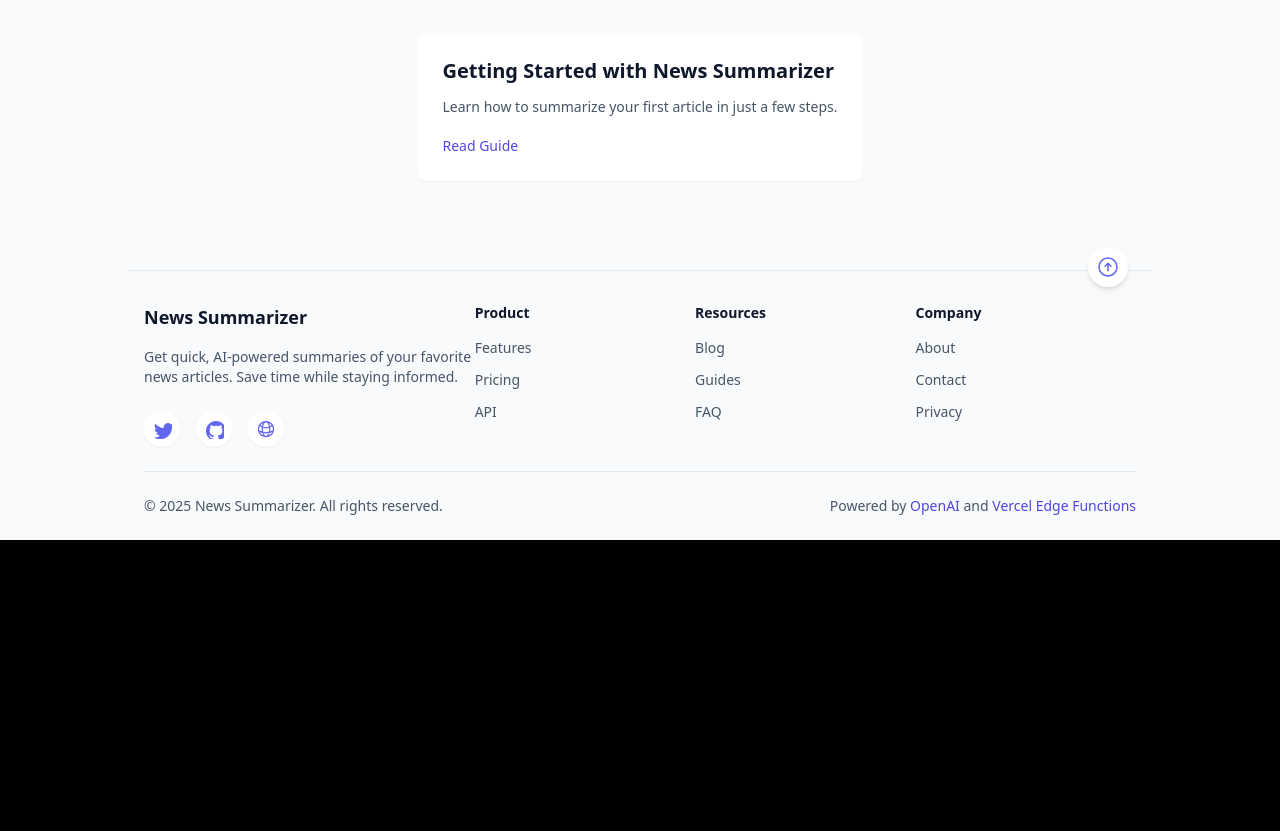
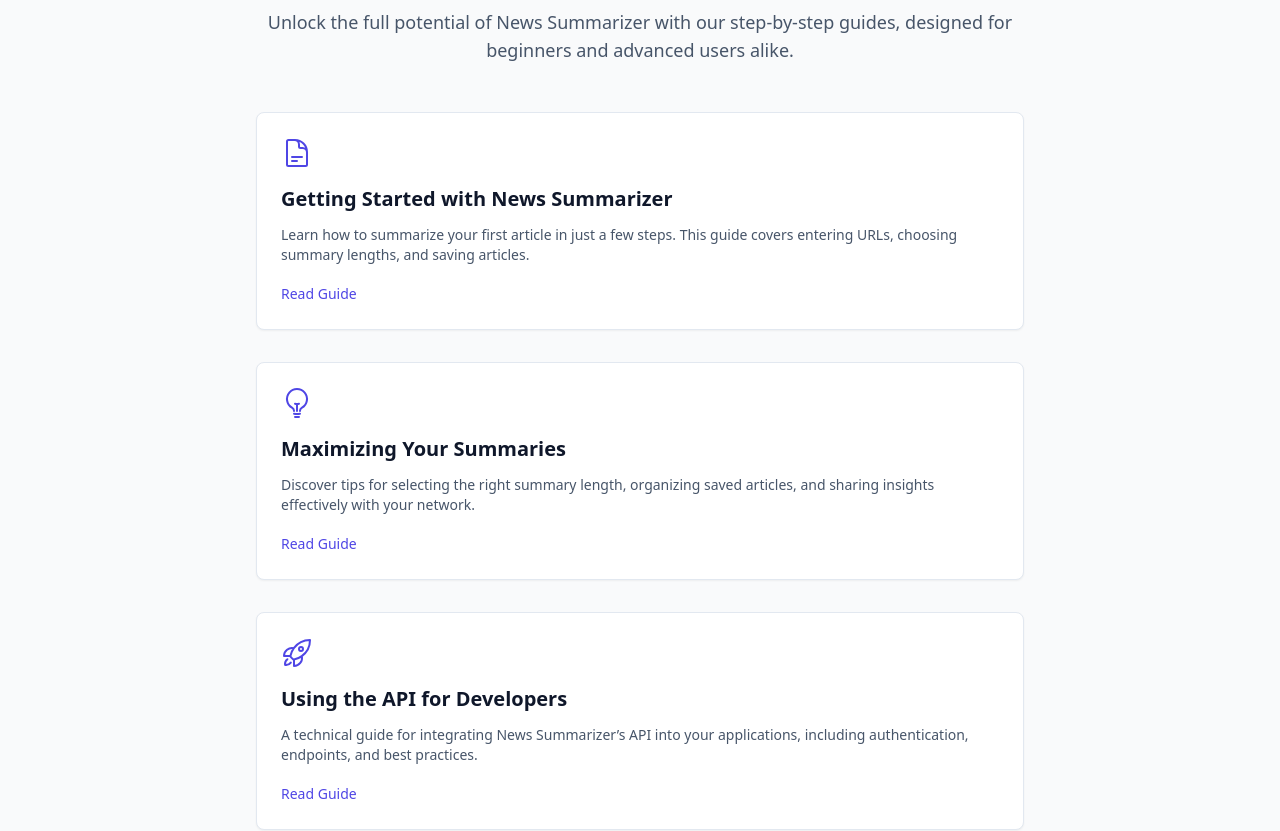
Before and after one commit to jjingofarouk/news-summary, a Next.js app: page /guides in a window 1280 px wide. Shown: the part 260-1091 px from the top of the page. Before the commit the page ends 800 px from the top, so only its background shows below. Built offline with nearby package versions, Linux system fonts and the light colour scheme.

Commit message:
Update guides.tsx

```diff
--- a/pages/guides.tsx
+++ b/pages/guides.tsx
@@ -2,6 +2,7 @@ import type { NextPage } from "next";
 import Head from "next/head";
 import Header from "../components/Header";
 import Footer from "../components/Footer";
+import { DocumentTextIcon, LightBulbIcon, RocketLaunchIcon } from '@heroicons/react/24/outline';
 
 const Guides: NextPage = () => {
   return (
@@ -9,21 +10,47 @@ const Guides: NextPage = () => {
       <div className="mx-auto flex min-h-screen max-w-5xl flex-col pt-8 sm:pt-12">
         <Head>
           <title>Guides - News Summarizer</title>
-          <meta name="description" content="Helpful guides for using News Summarizer" />
+          <meta name="description" content="Comprehensive guides to help you master News Summarizer" />
         </Head>
         <Header />
-        <main className="mx-auto mt-10 flex max-w-5xl flex-1 flex-col justify-center px-4 sm:mt-32">
+        <main className="mx-auto mt-10 flex max-w-5xl flex-1 flex-col px-4 sm:mt-32">
           <h1 className="text-center text-4xl font-bold sm:text-6xl mb-8">
-            Guides
+            News Summarizer Guides
           </h1>
-          <div className="bg-white dark:bg-slate-800 p-6 rounded-lg shadow-sm max-w-2xl mx-auto">
+          <p className="text-center text-lg text-slate-600 dark:text-slate-400 mb-12 max-w-3xl mx-auto">
+            Unlock the full potential of News Summarizer with our step-by-step guides, designed for beginners and advanced users alike.
+          </p>
+          <div className="space-y-8 max-w-3xl mx-auto">
+            <div className="bg-white dark:bg-slate-800 p-6 rounded-lg shadow-sm border border-slate-200 dark:border-slate-700">
+              <DocumentTextIcon className="h-8 w-8 text-indigo-600 dark:text-indigo-400 mb-4" />
               <h2 className="text-xl font-semibold mb-3">Getting Started with News Summarizer</h2>
               <p className="text-sm text-slate-600 dark:text-slate-400 mb-4">
-              Learn how to summarize your first article in just a few steps.
+                Learn how to summarize your first article in just a few steps. This guide covers entering URLs, choosing summary lengths, and saving articles.
               </p>
               <a href="#" className="text-sm text-indigo-600 dark:text-indigo-400 hover:underline">
                 Read Guide
               </a>
+            </div>
+            <div className="bg-white dark:bg-slate-800 p-6 rounded-lg shadow-sm border border-slate-200 dark:border-slate-700">
+              <LightBulbIcon className="h-8 w-8 text-indigo-600 dark:text-indigo-400 mb-4" />
+              <h2 className="text-xl font-semibold mb-3">Maximizing Your Summaries</h2>
+              <p className="text-sm text-slate-600 dark:text-slate-400 mb-4">
+                Discover tips for selecting the right summary length, organizing saved articles, and sharing insights effectively with your network.
+              </p>
+              <a href="#" className="text-sm text-indigo-600 dark:text-indigo-400 hover:underline">
+                Read Guide
+              </a>
+            </div>
+            <div className="bg-white dark:bg-slate-800 p-6 rounded-lg shadow-sm border border-slate-200 dark:border-slate-700">
+              <RocketLaunchIcon className="h-8 w-8 text-indigo-600 dark:text-indigo-400 mb-4" />
+              <h2 className="text-xl font-semibold mb-3">Using the API for Developers</h2>
+              <p className="text-sm text-slate-600 dark:text-slate-400 mb-4">
+                A technical guide for integrating News Summarizer’s API into your applications, including authentication, endpoints, and best practices.
+              </p>
+              <a href="#" className="text-sm text-indigo-600 dark:text-indigo-400 hover:underline">
+                Read Guide
+              </a>
+            </div>
           </div>
         </main>
         <Footer />
```
Lines whose indentation alone changed are shown as unchanged.
